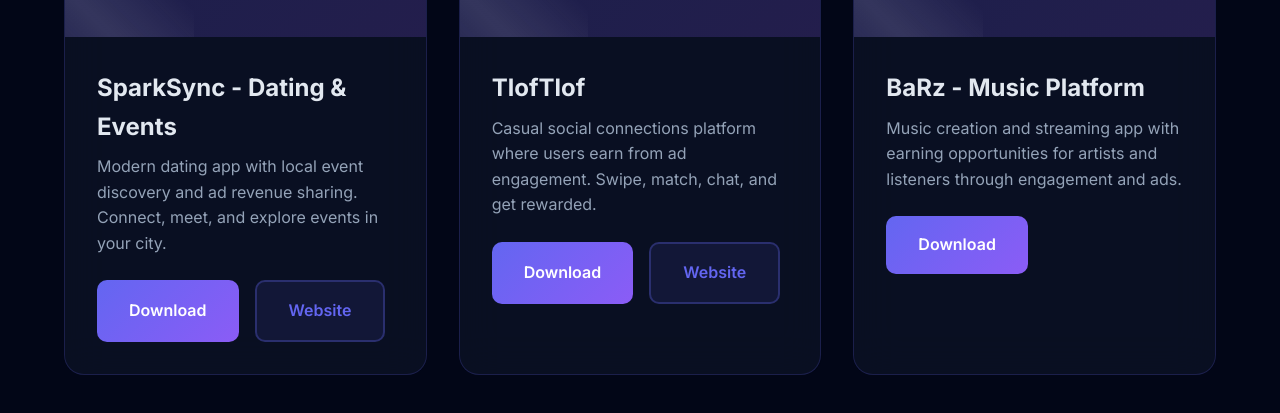
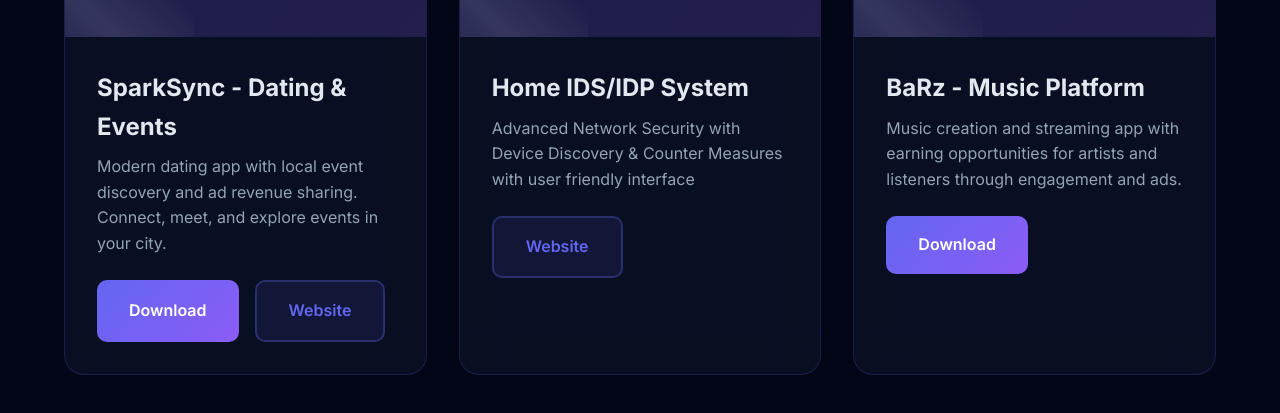
Before and after one commit to prince012Lekgowane/prince012Lekgowane, a plain HTML site: page index.html in a window 1280 px wide. Shown: the part 2399-2812 px from the top of the page. Drawn offline with Linux system fonts and the light colour scheme.

Commit message:
Update project details for VerifyPro and HomeIDS

```diff
--- a/index.html
+++ b/index.html
@@ -782,7 +782,7 @@
 
             <div class="project-card fade-in">
                 <div class="project-image">
-                    <img src="https://drive.google.com/file/d/1yz1tPznu4jCOR-jra820G8HtuVp7PObG/view?usp=sharing" alt="VerifyPro">
+                    <img src="https://drive.google.com/file/d/14_2N_rUj4AqyfW5mUupZOHcAHjPMBkpM/view?usp=sharing" alt="VerifyPro">
                 </div>
                 <div class="project-content">
                     <h3 class="project-title">VerifyPro</h3>
@@ -864,17 +864,16 @@
                 </div>
             </div>
 
-            <!-- TlofTlof -->
+            <!-- HomeIDS -->
             <div class="project-card fade-in">
                 <div class="project-image">
-                    <img src="https://firebasestorage.googleapis.com/v0/b/flutter-fef59.appspot.com/o/59927(3).png?alt=media&token=1724207b-3304-4602-912d-aa7f3266b81a" alt="TlofTlof">
+                    <img src="https://drive.google.com/file/d/1Cl1rpQNUHcsSv3VVM8ZjEUTDwwfP-aiZ/view?usp=sharing" alt="HomeIDS">
                 </div>
                 <div class="project-content">
-                    <h3 class="project-title">TlofTlof</h3>
-                    <p class="project-description">Casual social connections platform where users earn from ad engagement. Swipe, match, chat, and get rewarded.</p>
+                    <h3 class="project-title"> Home IDS/IDP System</h3>
+                    <p class="project-description">Advanced Network Security with Device Discovery & Counter Measures with user friendly interface</p>
                     <div class="project-links">
-                        <a href="https://play.google.com/store/apps/details?id=com.batau.tloftlof" class="btn btn-primary">Download</a>
-                        <a href="https://tlofapp.vercel.app/" class="btn btn-secondary">Website</a>
+                        <a href="https://prince012lekgowane.github.io/Home-Network-IDS-IDP-system/" class="btn btn-secondary">Website</a>
                     </div>
                 </div>
             </div>
```
